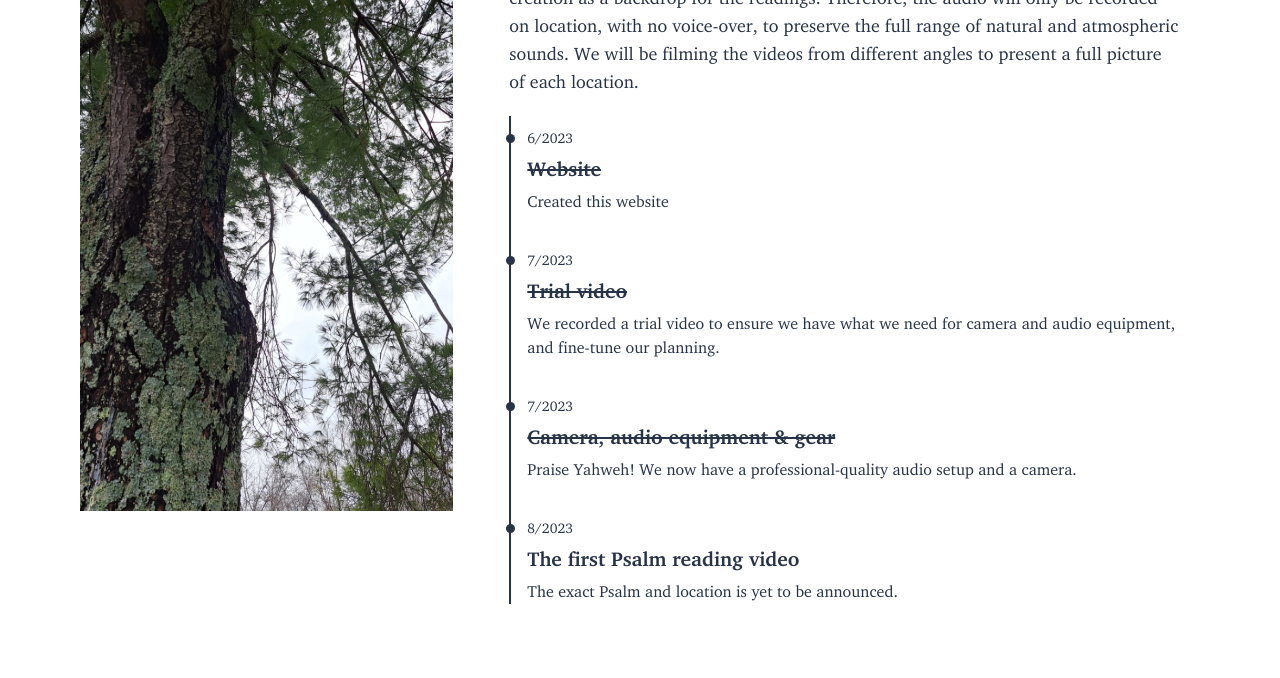
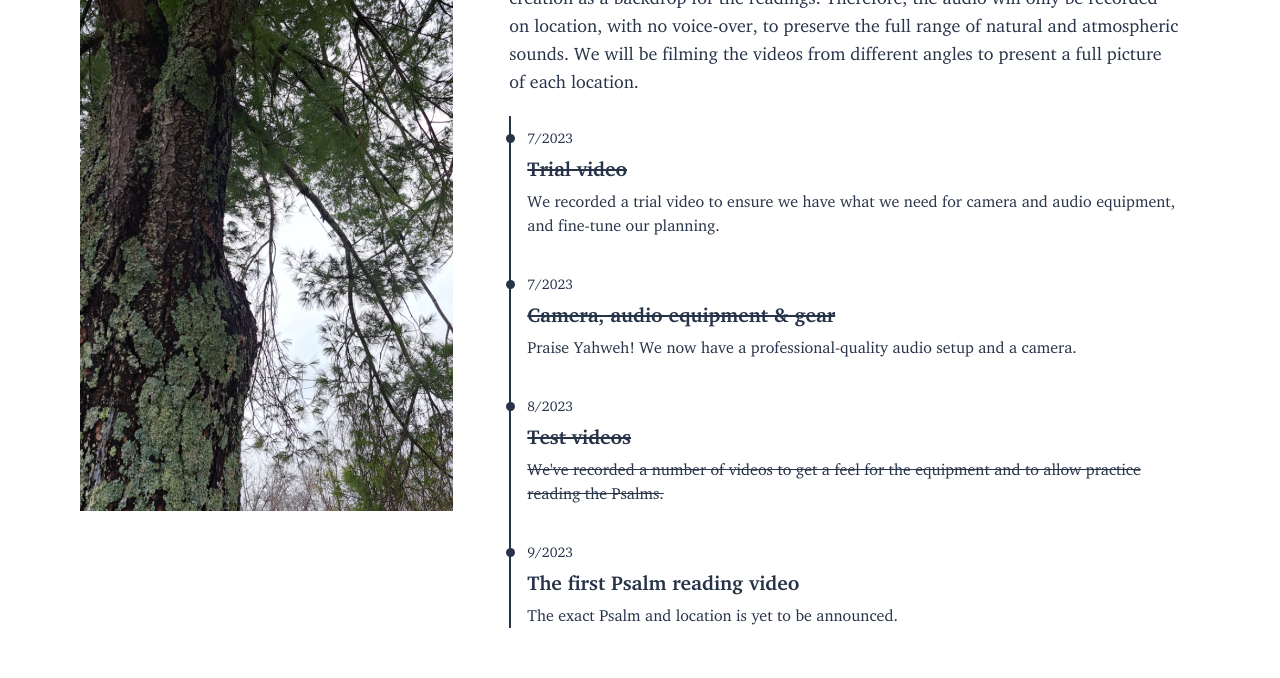
Before and after one commit to Psalms23Project/psalms23project.github.io, a SvelteKit app: page / in a window 1280 px wide. Shown: the part 1440-2118 px from the top of the page. Built offline with nearby package versions, Linux system fonts and the light colour scheme.

Commit message:
Update roadmap and add video embed

```diff
--- a/src/routes/+page.svelte
+++ b/src/routes/+page.svelte
@@ -70,20 +70,6 @@ function getIconStr(icon) {
         <div class="flex-start flex items-center pt-3">
           <div class="-ml-[5px] mr-3 h-[9px] w-[9px] rounded-full bg-navyblue"></div>
           <p class="text-sm">
-            6/2023
-          </p>
-        </div>
-        <div class="mb-6 ml-4 mt-2">
-          <h4 class="mb-1.5 text-xl font-semibold line-through">Website</h4>
-          <p class="mb-3">
-            Created this website
-          </p>
-        </div>
-      </li>
-      <li>
-        <div class="flex-start flex items-center pt-3">
-          <div class="-ml-[5px] mr-3 h-[9px] w-[9px] rounded-full bg-navyblue"></div>
-          <p class="text-sm">
             7/2023
           </p>
         </div>
@@ -116,6 +102,20 @@ function getIconStr(icon) {
           </p>
         </div>
         <div class="mb-6 ml-4 mt-2">
+          <h4 class="mb-1.5 text-xl font-semibold line-through">Test videos</h4>
+          <p class="mb-3 line-through">
+            We've recorded a number of videos to get a feel for the equipment and to allow practice reading the Psalms.
+          </p>
+        </div>
+      </li>
+      <li>
+        <div class="flex-start flex items-center pt-3">
+          <div class="-ml-[5px] mr-3 h-[9px] w-[9px] rounded-full bg-navyblue"></div>
+          <p class="text-sm">
+            9/2023
+          </p>
+        </div>
+        <div class="mb-6 ml-4 mt-2">
           <h4 class="mb-1.5 text-xl font-semibold">The first Psalm reading video</h4>
           <p class="mb-3">
             The exact Psalm and location is yet to be announced.
@@ -124,6 +124,10 @@ function getIconStr(icon) {
       </li>
     </ol>
   </div>
+</div>
+
+<div id="video" class="max-w-6xl flex mx-auto">
+  <iframe class="mx-auto" width="930" height="523" src="https://www.youtube.com/embed/u8tb-G6BiQc" title="Update on our progress | Test videos | Psalms 23 | Vlog 2" frameborder="0" allow="accelerometer; autoplay; clipboard-write; encrypted-media; picture-in-picture; web-share" allowfullscreen></iframe>
 </div>
 
 <div id="locations" class="max-w-6xl flex mx-auto px-4 my-20">
```
